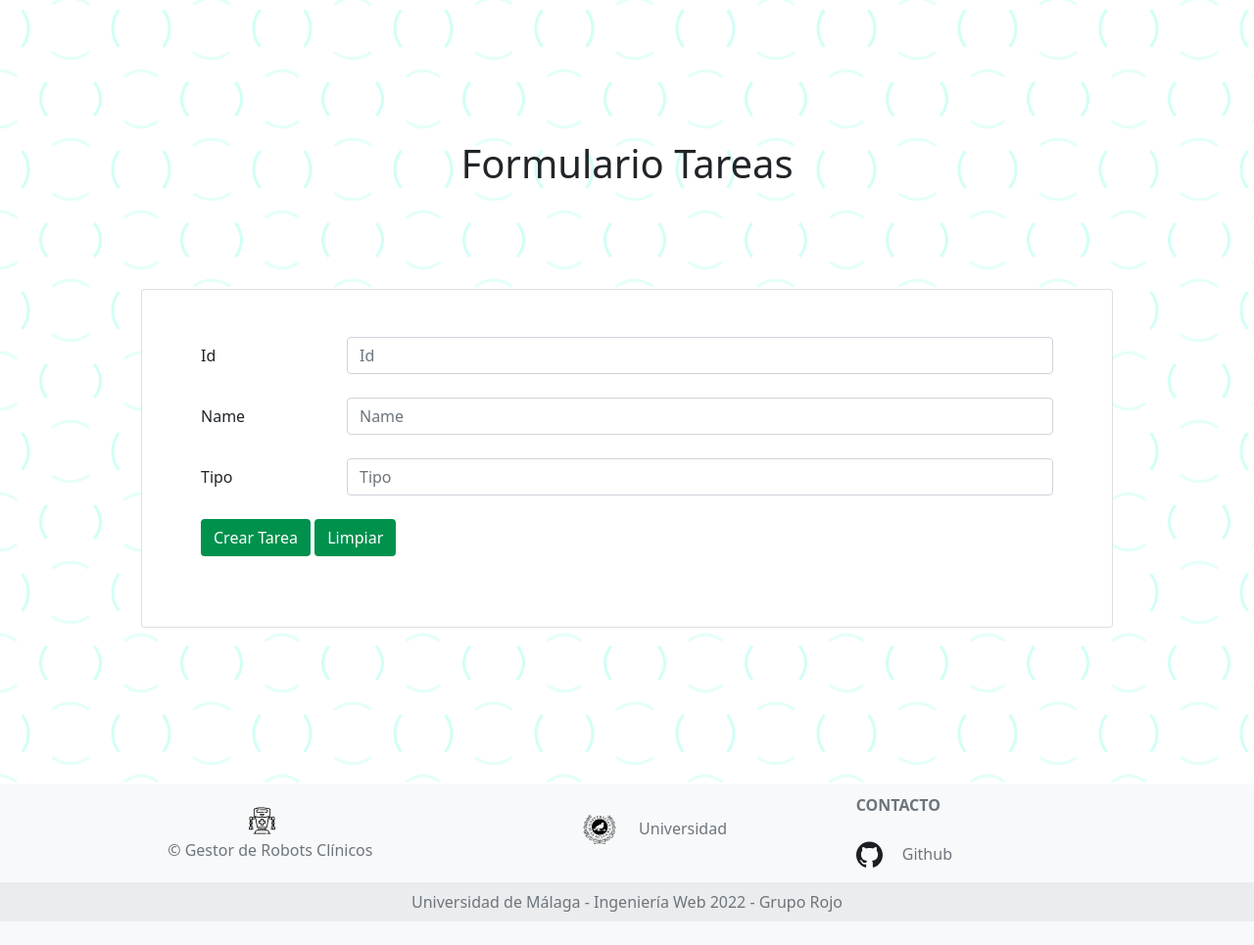
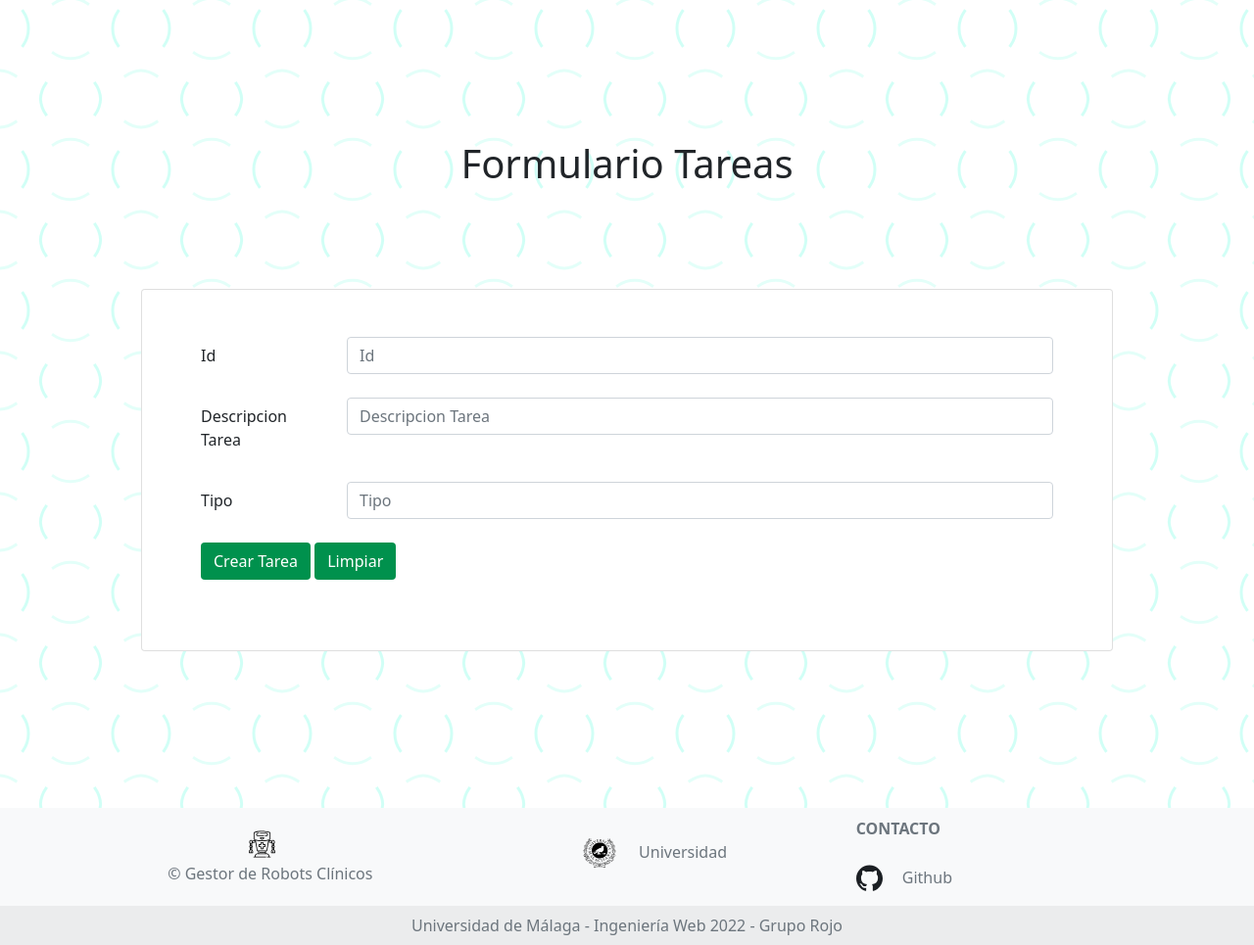
Before and after one commit to jesusaldanamartin/web_engineering, a Flask app: page /admin/formularioTareas in a window 1280 px wide. Shown: the part 43-1008 px from the top of the page at 98% size. Before the commit the page ends 984 px from the top, so only its background shows below. Run offline with Flask 3, Linux system fonts and the light colour scheme; parts of the project's set-up code (start-up, migrations or seed data) failed here and were passed over; some libraries are stand-ins or nearby versions.

Commit message:
Cambio falta de ortografia

```diff
--- a/app.py
+++ b/app.py
@@ -34,7 +34,7 @@ class Users(db.Model):
 
 class Tareas(db.Model):
     __tablename__ = 'Tareas'
-    id = db.Column(db.Integer, primary_key=True)
+    id = db.Column(db.String(100), primary_key=True)
     descripcionTarea = db.Column(db.String(150), nullable=False)
     tipo = db.Column(db.String(120), nullable=False, unique=True)
     date = db.Column(db.DateTime, default=datetime.utcnow)
@@ -61,7 +61,7 @@ class Robots(db.Model):
     id = db.Column(db.String(150), nullable=False)
     name = db.Column(db.String(150), nullable=False)
     id_Tareas = db.Column(db.String(100), db.ForeignKey(Tareas.id), primary_key= True)
-    tipoTarea = db.Column(db.String(150), db.ForeignKey(Tareas.name), primary_key= True)
+    tipoTarea = db.Column(db.String(150), db.ForeignKey(Tareas.descripcionTarea), primary_key= True)
     date_added = db.Column(db.DateTime, default=datetime.utcnow)
 
     def __repr__(self):
@@ -75,7 +75,7 @@ def inserts():
     #usr3 = Users(id=20, name="person2", email="email_tecnico@example.com", password="67890", status="admin")
     #usr4 = Users(id=30, name="person2", email="email_medico2@example.com", password="67890", status="medico")
 
-    tarea1 = Tareas(id = 0, descipcionTarea = "Limpieza pasillo", tipo = "Limpieza")
+    tarea1 = Tareas(id = 0, descripcionTarea = "Limpieza pasillo", tipo = "Limpieza")
     tarea2 = Tareas(id = 1, descripcionTarea = "Transporte Medicamentos", tipo = "Transporte" )
 
     robot1 = Robots(id = 0, name = "Robot1", id_Tareas = 0, tipoTarea = "Limpieza pasillo")
--- a/templates/formulario_tecnico_tareas.jinja
+++ b/templates/formulario_tecnico_tareas.jinja
@@ -27,9 +27,9 @@
 
                             <!-- NombreTareas input -->
                             <div class="form-group row mb-4">
-                                <label for="name" class="col-sm-2 col-form-label">Name</label>
+                                <label for="descripcionTarea" class="col-sm-2 col-form-label">Descripcion Tarea</label>
                                 <div class="col-sm-10">
-                                    <input type="name" class="form-control" id="name" name=name placeholder="Name">
+                                    <input type="descripcionTarea" class="form-control" id="descripcionTarea" name=descripcionTarea placeholder="Descripcion Tarea">
                                 </div>
                             </div>
                             <!-- TipoTareas input -->
```
